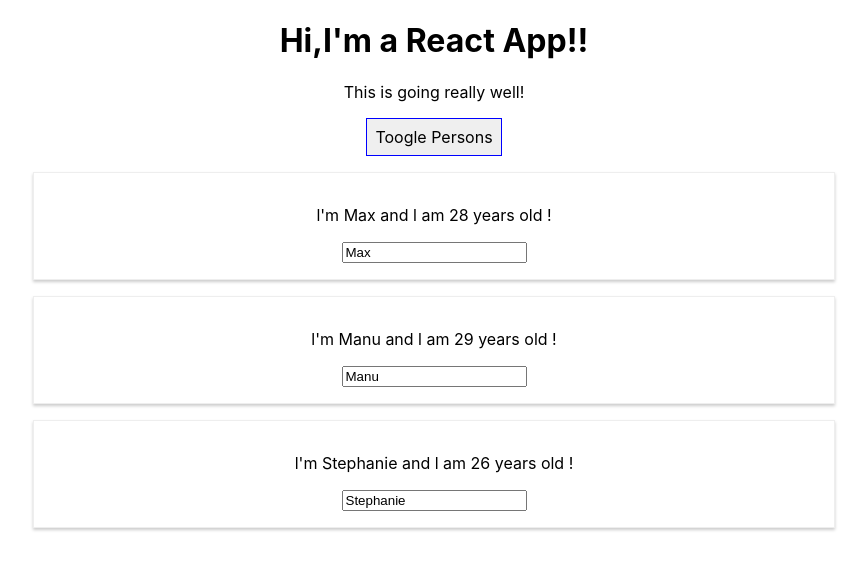
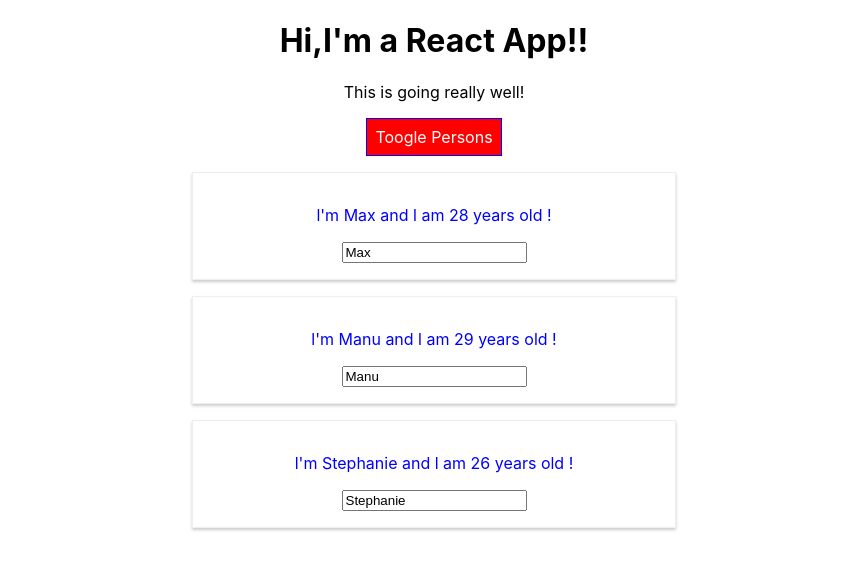
Before and after one commit to ElvisMasiya89/LearnReactjs, a React (Create React App) app in the folder my-first-app/: page / in a window 1280 px wide. Both pictures are taken after a click on the button "Toogle Persons". Shown: the top 570 px of the page, without its empty margins (206-1073 px from the left). Built offline with nearby package versions, Linux system fonts and the light colour scheme.

Commit message:
Radium
Radium

```diff
--- a/my-first-app/package.json
+++ b/my-first-app/package.json
@@ -6,6 +6,7 @@
     "@testing-library/jest-dom": "^5.16.4",
     "@testing-library/react": "^13.2.0",
     "@testing-library/user-event": "^13.5.0",
+    "radium": "^0.26.2",
     "react": "^18.1.0",
     "react-dom": "^18.1.0",
     "react-scripts": "5.0.1",
--- a/my-first-app/src/App.css
+++ b/my-first-app/src/App.css
@@ -2,37 +2,10 @@
   text-align: center;
 }
 
-.App-logo {
-  height: 40vmin;
-  pointer-events: none;
+.red{
+  color: red;
 }
 
-@media (prefers-reduced-motion: no-preference) {
-  .App-logo {
-    animation: App-logo-spin infinite 20s linear;
-  }
+.bold{
+  font-weight: bold;
 }
-
-.App-header {
-  background-color: #282c34;
-  min-height: 100vh;
-  display: flex;
-  flex-direction: column;
-  align-items: center;
-  justify-content: center;
-  font-size: calc(10px + 2vmin);
-  color: white;
-}
-
-.App-link {
-  color: #61dafb;
-}
-
-@keyframes App-logo-spin {
-  from {
-    transform: rotate(0deg);
-  }
-  to {
-    transform: rotate(360deg);
-  }
-}
--- a/my-first-app/src/App.js
+++ b/my-first-app/src/App.js
@@ -1,6 +1,7 @@
 import React,{Component} from 'react'
 // import React,{useState} from 'react' // import hook function that start with 'use' key word
 import './App.css';
+import Radium, {StyleRoot}from 'radium';
 import Person from './Person/Person'
 
 class App extends Component{
@@ -57,12 +58,17 @@
   render(){
 
      //Inline CSS
-     const  style={
-        backgroudColor:'white',
+     const  style = {
+        backgroundColor: 'green',
+        color : 'white',
         font :'inherit',
         border: '1px solid blue',
         padding:'8px',
-        cursor:'pointer'
+        cursor:'pointer',
+        ':hover':{
+          backgroundColor:'lightgreen',
+          color:'black'
+        }
      };
 
      let persons = null;
@@ -80,20 +86,43 @@
               })}
           </div>
         );
+
+      style.backgroundColor = 'red'; //Dynamic Styling
+       style[':hover'] = {
+        backgroundColor:'salmon',
+        color:'black'
       }
 
+     }
+
+      // let classes = ['red', 'bold'].join(' ');
+
+      let classes = []
+
+      if(this.state.persons.length <=2){
+        classes.push('red');
+      }
+
+      if(this.state.persons.length <=1){
+        classes.push('bold');
+      }
+
+      //let joinedClasses = classes.join(' ')
+
     return(
+      <StyleRoot>
           <div className='App'>
             <h1>Hi,I'm a React App!!</h1>
-        <p>This is going really well!</p>
+            <p className={ classes.join(' ')}>This is going really well!</p>
             <button
                 style={style}
                 onClick={this.togglePersonHandler}> Toogle Persons</button>
           {persons}
-    </div>);
+        </div>
+      </StyleRoot>);
   }
 }
-export default App;
+export default Radium(App);
 
 
 
--- a/my-first-app/src/Person/Person.css
+++ b/my-first-app/src/Person/Person.css
@@ -6,3 +6,9 @@
     padding: 16px;
     text-align: center;
 }
+
+/* @media(min-width: 500px){
+    .Person{
+        width: 450px;
+    }
+} */
--- a/my-first-app/src/Person/Person.js
+++ b/my-first-app/src/Person/Person.js
@@ -1,10 +1,18 @@
 import React  from 'react';
 import './Person.css';
+import Radium from 'radium';
 
 const person = (props) =>{
+
+  const style ={
+    '@media(min-width: 500px)':{
+         width: '450px',
+         color: 'blue'
+    }
+  }
     //When using class-based components, its this.props
     return(
-      <div className = "Person">
+      <div className = "Person" style={style}>
         <p onClick={props.click}>l'm  {props.name} and l am {props.age} years old !</p>
         <p>{props.children}</p>
         <input type='text' onChange={props.changed} value = {props.name}/>
@@ -14,4 +22,4 @@
 };
 
 
-export default person;
+export default Radium(person);
```
Also changed, not shown: 1 other file (tests, documents, lock files or other folders). Lines whose indentation alone changed are shown as unchanged.
